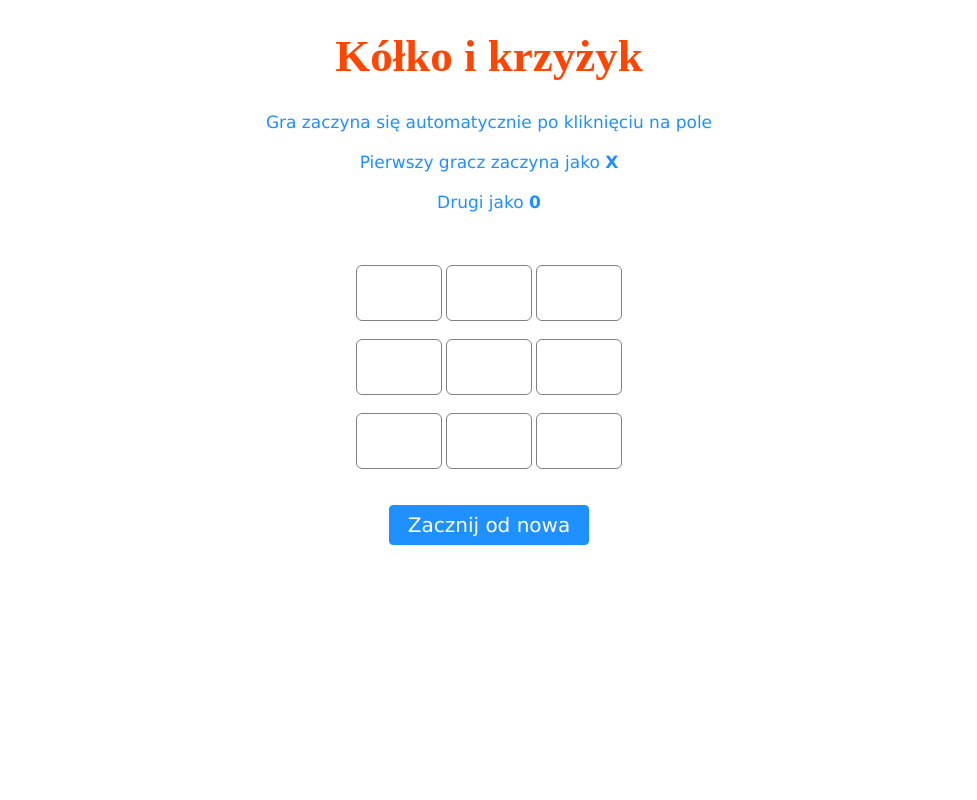
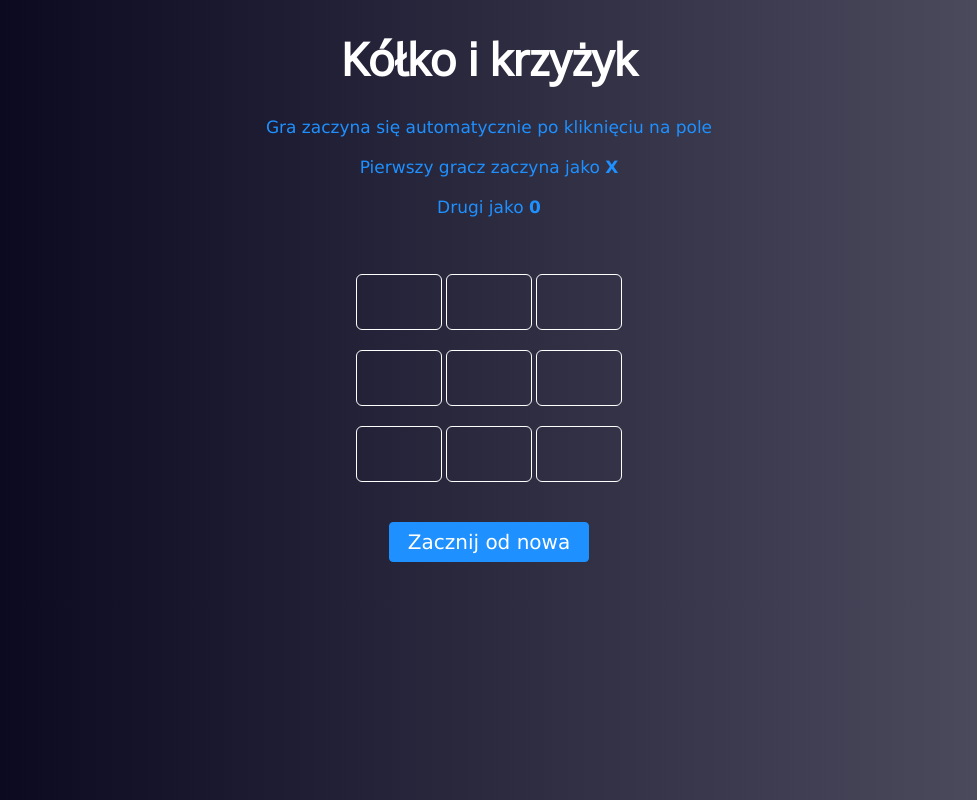
Before and after one commit to majcher01/nyc, a PHP site: page / in a window 1280 px wide. Shown: the whole page, without its empty margins (151-1128 px from the left). Run offline with PHP 8.4, Linux system fonts and the light colour scheme.

Commit message:
tlo i kolory

```diff
--- a/kolko-i-krzyzyk/css/style.css
+++ b/kolko-i-krzyzyk/css/style.css
@@ -1,5 +1,16 @@
+@import url('https://fonts.googleapis.com/css2?family=Oxygen&display=swap');
+        body{
+            margin: 0px 0px 0px 0px;
+            font-family: 'Oxygen', sans-serif;
+            color: white;
+            background: rgb(1,0,24);
+            background: linear-gradient(90deg, rgba(1,0,24,1) 0%, rgba(85,84,102,1) 100%);
+
+
+        }
+
 h1 {
-    color: orangered;
+
     font-size: 45px;
 }
 
@@ -9,7 +20,9 @@ h1 {
     width: 80px;
     height: 52px;
     margin: auto;
-    border: 1px solid gray;
+    border: 1px solid white;
+    background-color: transparent;
+    color: white;
     border-radius: 6px;
     font-size: 30px;
     text-align: center;
```
